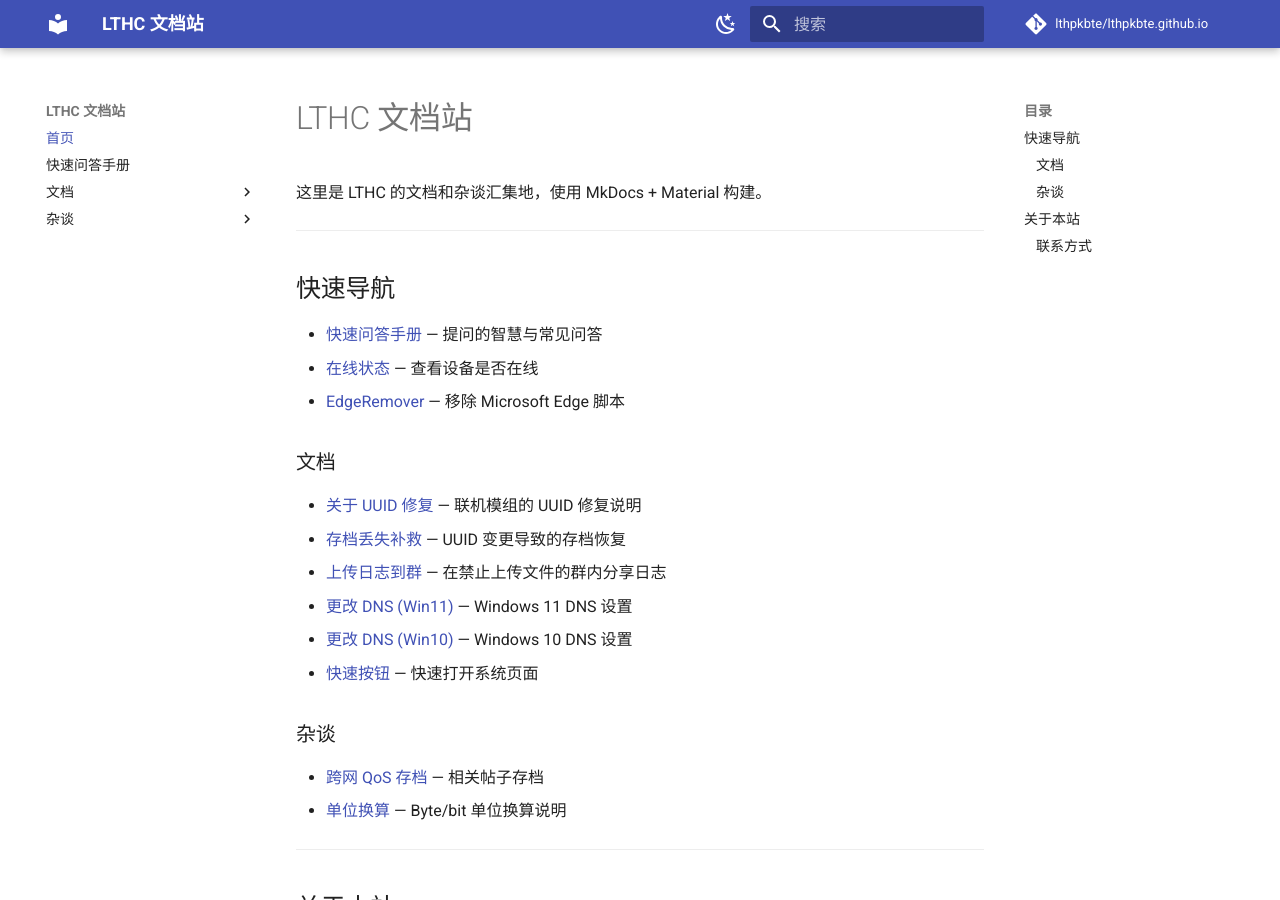
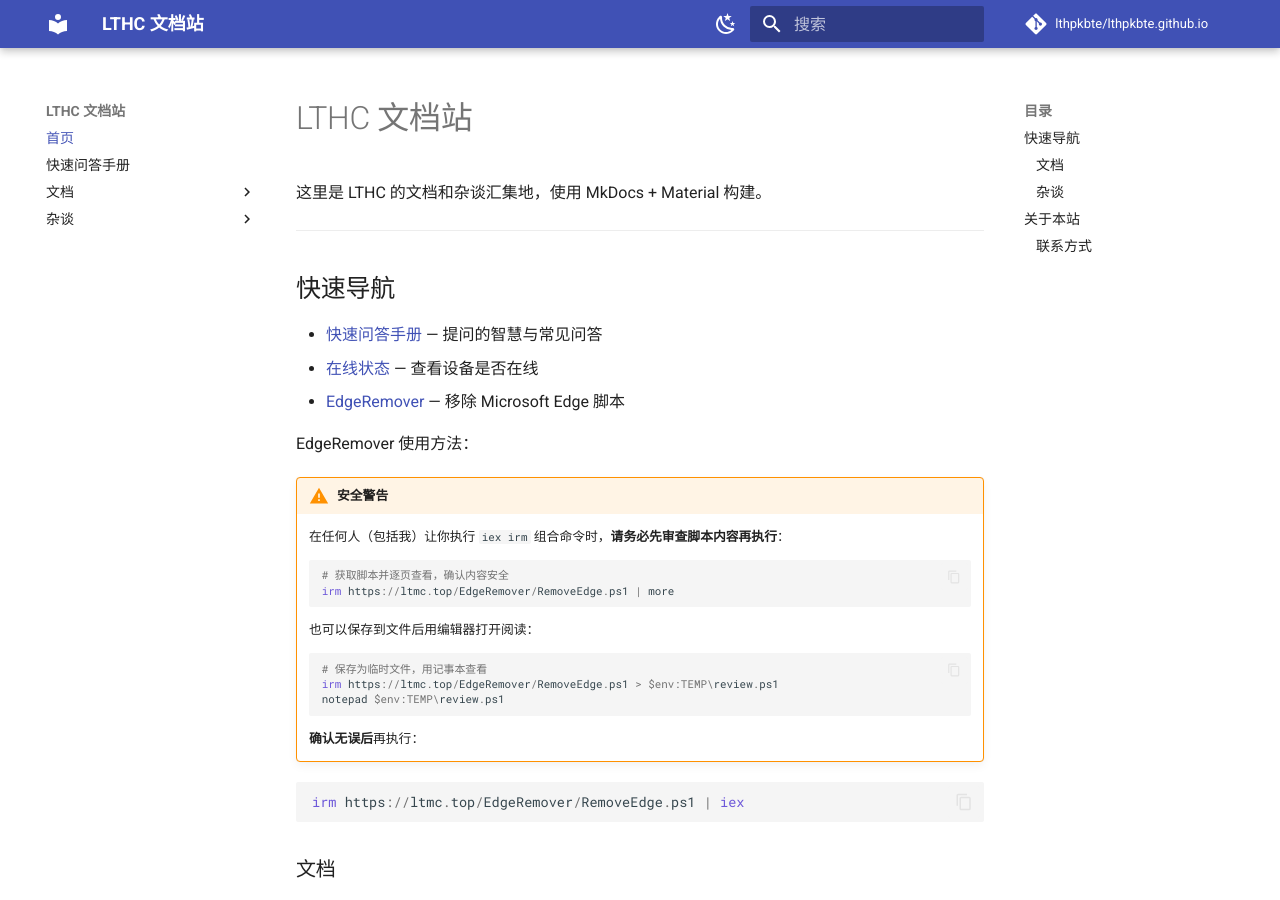
Before and after one commit to LTHPKBTE/lthpkbte.github.io, an MkDocs documentation site: the page built from docs/index.md, in a window 1280 px wide and 900 px high. Built offline with MkDocs 1.6.1 and Material for MkDocs 9.7.7, drawn with Linux system fonts in a browser that asks for light colours; comment, search, counter and statistics services are not loaded.

Commit message:
EdgeRemover useage and warn

````diff
--- a/docs/index.md
+++ b/docs/index.md
@@ -9,6 +9,30 @@
 - [快速问答手册](QuickRefence.md) — 提问的智慧与常见问答
 - [在线状态](/status.html) — 查看设备是否在线
 - [EdgeRemover](/EdgeRemover/RemoveEdge.ps1) — 移除 Microsoft Edge 脚本
+
+EdgeRemover 使用方法：
+
+!!! warning "安全警告"
+    在任何人（包括我）让你执行 `iex irm` 组合命令时，**请务必先审查脚本内容再执行**：
+
+    ``` powershell
+    # 获取脚本并逐页查看，确认内容安全
+    irm https://ltmc.top/EdgeRemover/RemoveEdge.ps1 | more
+    ```
+
+    也可以保存到文件后用编辑器打开阅读：
+
+    ``` powershell
+    # 保存为临时文件，用记事本查看
+    irm https://ltmc.top/EdgeRemover/RemoveEdge.ps1 > $env:TEMP\review.ps1
+    notepad $env:TEMP\review.ps1
+    ```
+
+    **确认无误后**再执行：
+
+``` powershell
+irm https://ltmc.top/EdgeRemover/RemoveEdge.ps1 | iex
+```
 
 ### 文档
 
````
